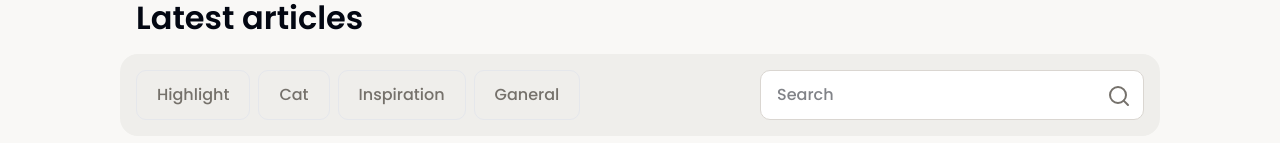
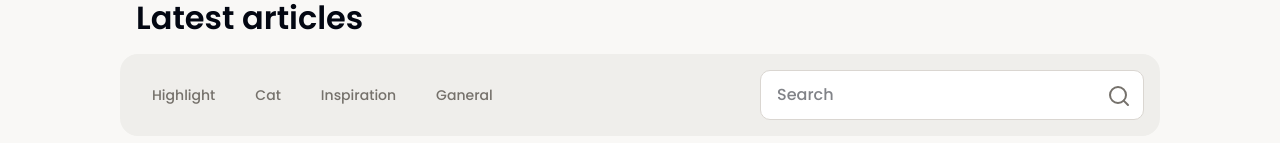
Before and after one commit to zzxc1233/loot-log-project-blog, a React (Vite) app: page / in a window 1280 px wide. Shown: the part 657-800 px from the top of the page. Built offline with nearby package versions, Linux system fonts and the light colour scheme.

Commit message:
fix: update button imports and replace button elements in ArticleSection for consistent styling

```diff
--- a/src/components/ArticleSection.tsx
+++ b/src/components/ArticleSection.tsx
@@ -1,6 +1,6 @@
 import { Search } from 'lucide-react';
 import { ChevronDown } from 'lucide-react';
-import { Button } from './ui/button';
+import { Button } from './ui/Button';
 
 function Article() {
     return (
@@ -14,10 +14,10 @@ function Article() {
                         <div className='hidden xl:inline '>
 
                             <div className='gap-2 flex'>
-                                <button className='text-body text-brown-400 border rounded-lg px-5 py-3 hover:bg-brown-300'>Highlight</button>
-                                <button className='text-body text-brown-400 border rounded-lg px-5 py-3 hover:bg-brown-300'>Cat</button>
-                                <button className='text-body text-brown-400 border rounded-lg px-5 py-3 hover:bg-brown-300'>Inspiration</button>
-                                <button className='text-body text-brown-400 border rounded-lg px-5 py-3 hover:bg-brown-300'>Ganeral</button>
+                                <Button variant="article">Highlight</Button>
+                                <Button variant="article">Cat</Button>
+                                <Button variant="article">Inspiration</Button>
+                                <Button variant="article">Ganeral</Button>
                             </div>
 
                         </div>
```
